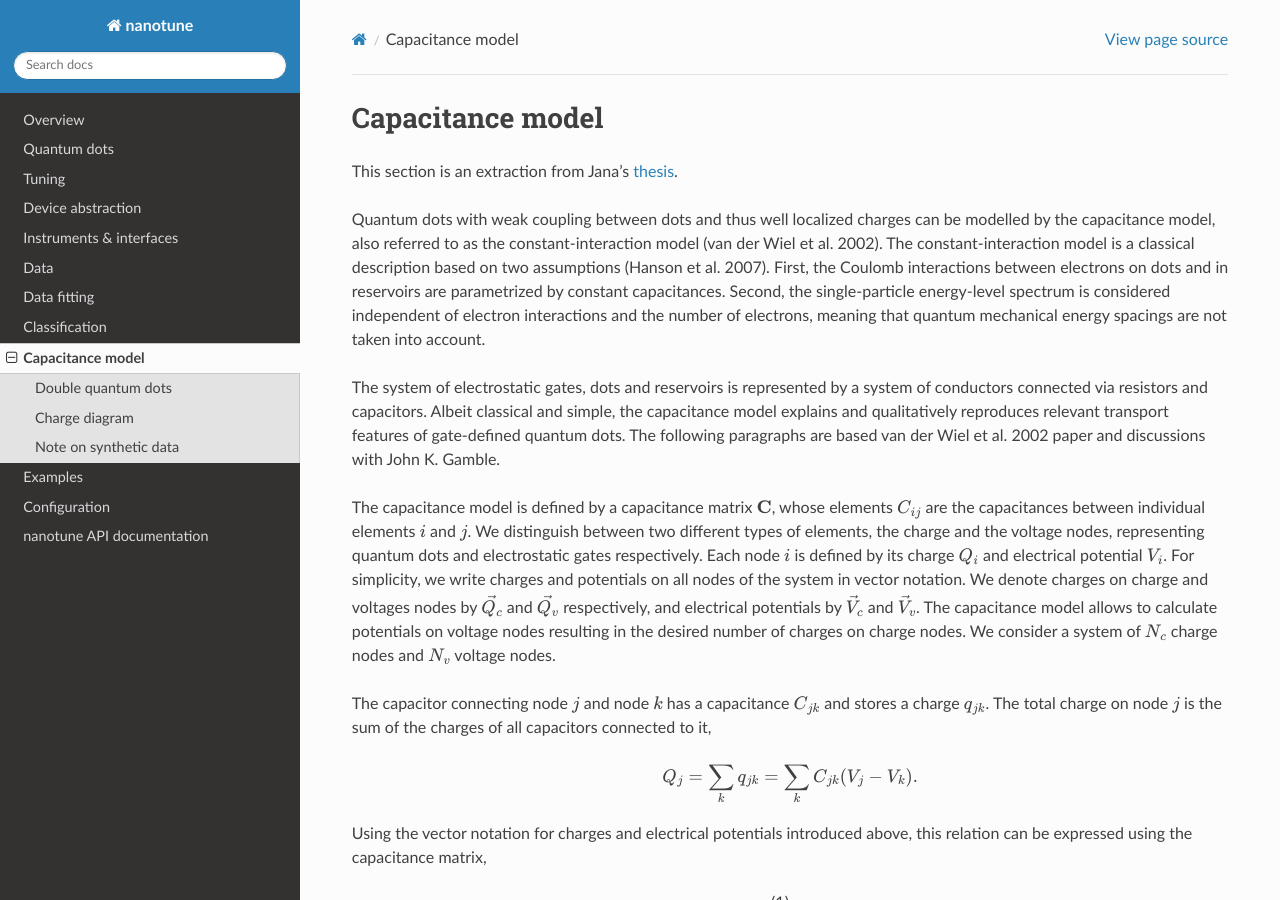
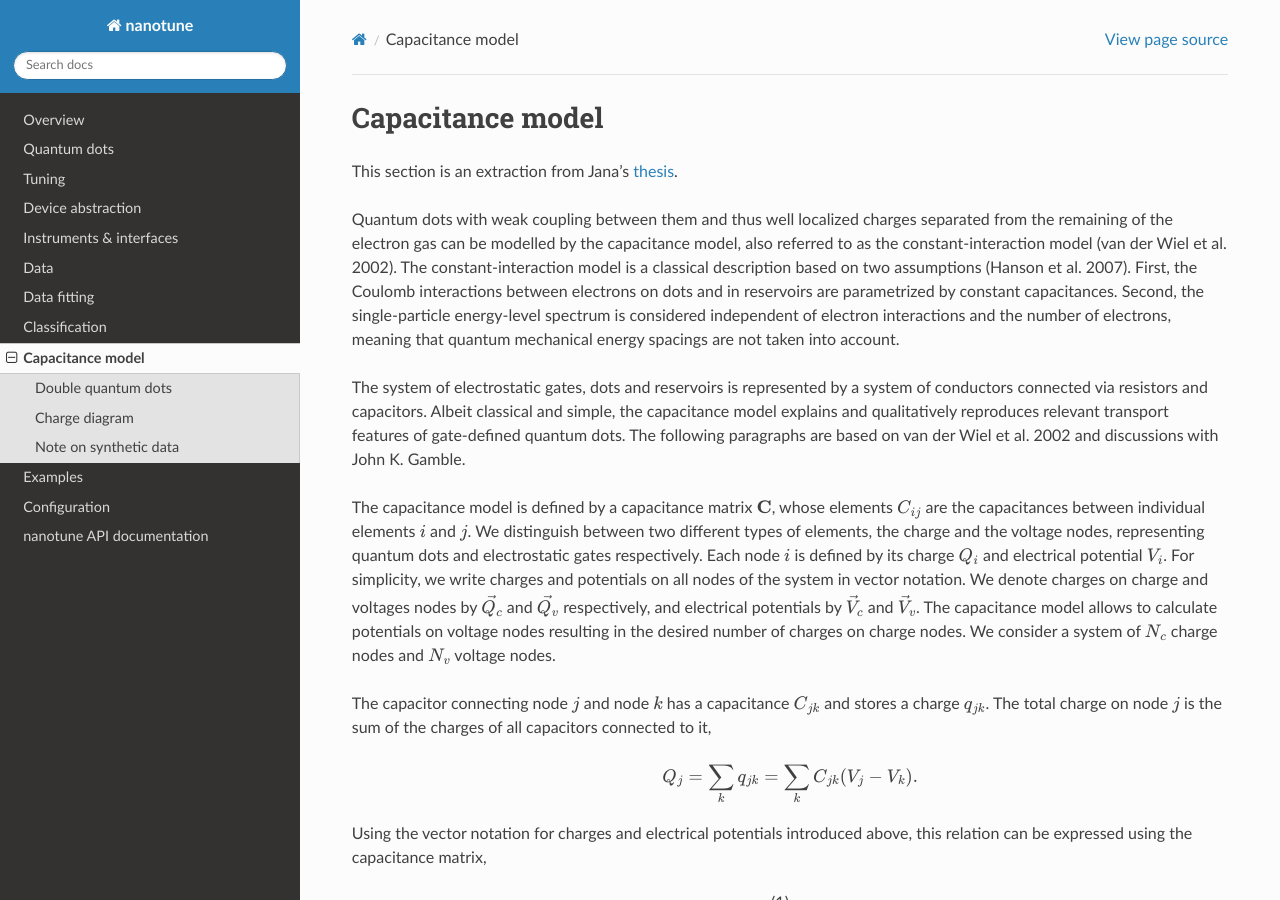
Before and after one commit to microsoft/nanotune, a Sphinx documentation site: the page built from docs/capacitance_model/index.rst, in a window 1280 px wide and 900 px high. Built offline with Sphinx 7.4.7 and the Read the Docs theme 2.0.0, drawn with Linux system fonts in a browser that asks for light colours; pages that are not in the unit, such as notebooks, are missing from menus; the version number could not be read and is left out.

Commit message:
update docstrings

```diff
--- a/docs/capacitance_model/index.rst
+++ b/docs/capacitance_model/index.rst
@@ -6,7 +6,8 @@
 
 This section is an extraction from Jana's `thesis`_.
 
-Quantum dots with weak coupling between dots and thus well localized charges
+Quantum dots with weak coupling between them and thus well localized charges
+separated from the remaining of the electron gas
 can be modelled by the capacitance model, also referred to as the
 constant-interaction model (van der Wiel et al. 2002). The constant-interaction model
 is a classical description based on two assumptions (Hanson et al. 2007). First,
@@ -20,8 +21,8 @@
 system of conductors connected via resistors and capacitors. Albeit classical
 and simple, the capacitance model explains and qualitatively reproduces
 relevant transport features of gate-defined quantum dots.
-The following paragraphs are based van der Wiel et al. 2002 paper and discussions
-with John K. Gamble.
+The following paragraphs are based on van der Wiel et al. 2002 and
+discussions with John K. Gamble.
 
 The capacitance model is defined by a capacitance matrix :math:`\mathbf{C}`,
 whose elements :math:`C_{ij}` are the capacitances between individual
```
